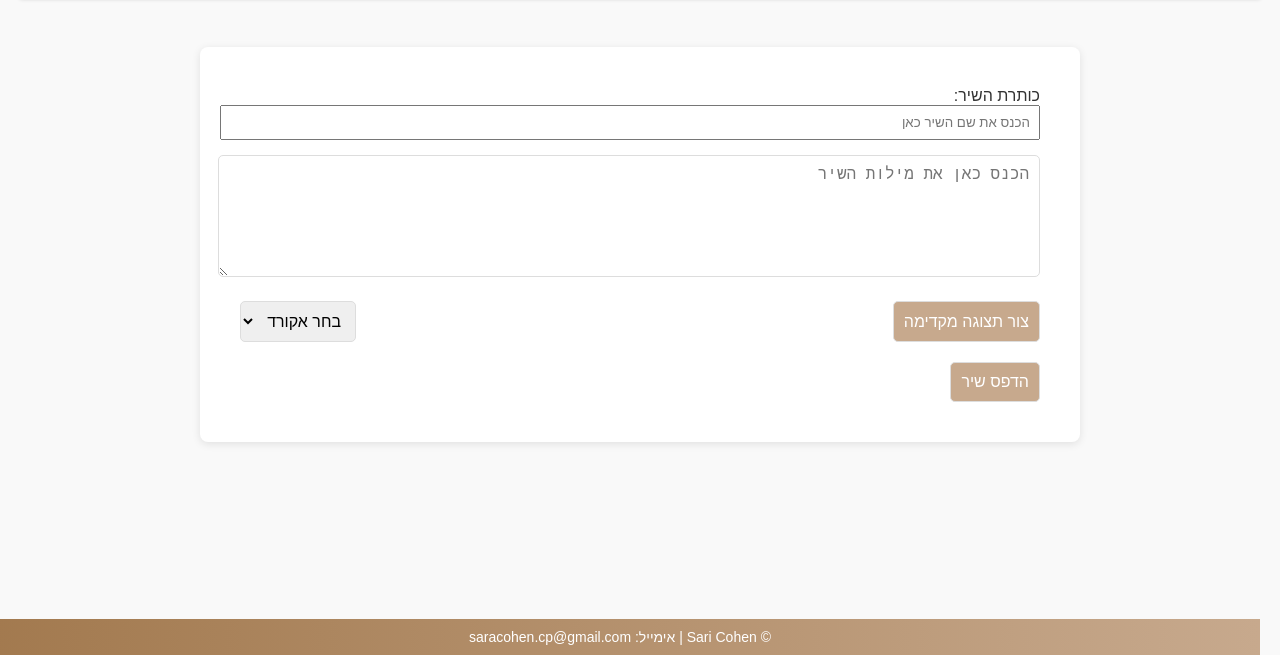
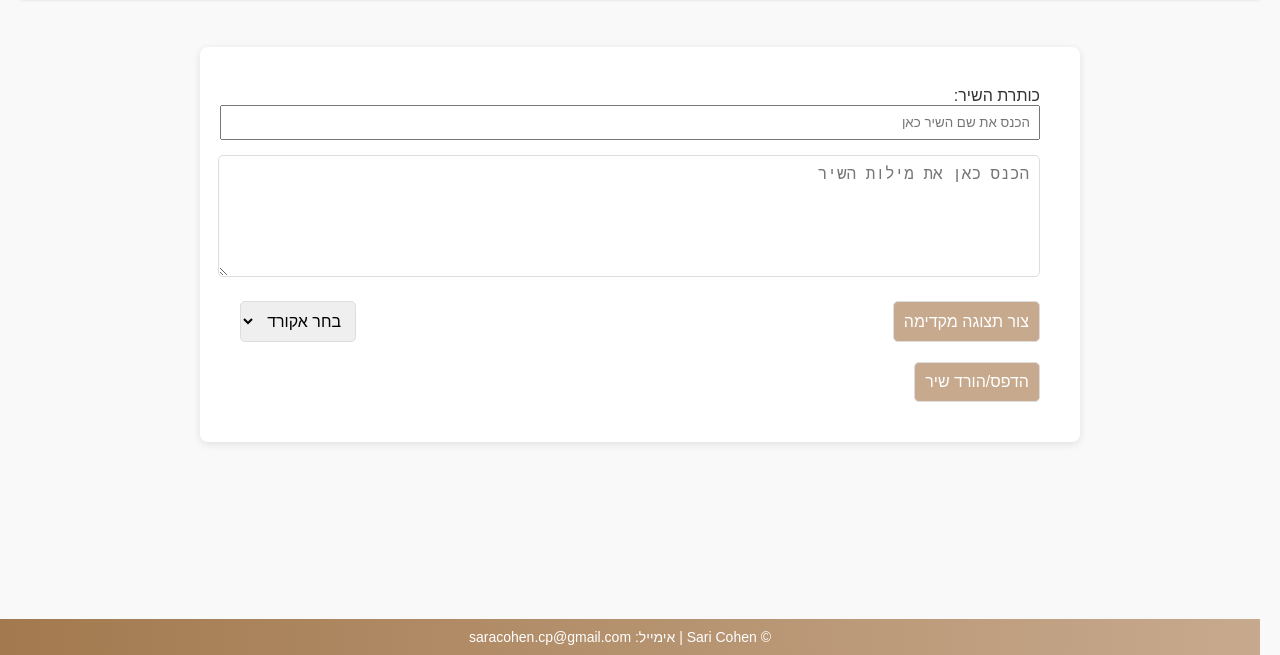
Before and after one commit to SariCohen2/Chord-editor-for-songs, a plain HTML site: page Chord_editor.html in a window 1280 px wide. Shown: the part 145-800 px from the top of the page. Drawn offline with Linux system fonts and the light colour scheme.

Commit message:
clean code

```diff
--- a/Chord_editor.html
+++ b/Chord_editor.html
@@ -14,11 +14,6 @@
             margin: 20px;
         }
 
-        /* h1 {
-            color: #ff4500;
-            text-align: center;
-        } */
-             /* כותרת ראשית */
         header {
             background: linear-gradient(to left, #c7a98d, #a2794e);
             color: white;
@@ -136,13 +131,11 @@
 </head>
 
 <body>
-    <!-- <h1>עורך אקורדים לשירים</h1> -->
     <header>
         <img src="https://img.icons8.com/ios/452/guitar.png" width="80px" height="80px" alt="גיטרה">
         עורך אקורדים לשירים
     </header>
     <div class="container">
-        <!-- שדה לקבלת שם השיר -->
         <!-- שדה לקבלת שם השיר -->
         <label for="song-title">כותרת השיר:</label>
         <input type="text" id="song-title" placeholder="הכנס את שם השיר כאן" style="width: 100%; padding: 8px; margin-bottom: 15px;">
@@ -176,7 +169,7 @@
             <button id="delete-chords-button" onclick="deleteChords()" style="display: none;">מחק אקורדים</button>
         </div>
         <div id="song-preview"></div>
-        <button onclick="printSong()">הדפס שיר</button>
+        <button onclick="printSong()">הדפס/הורד שיר</button>
     </div>
     <footer>
         <div class="footer-content">
```
